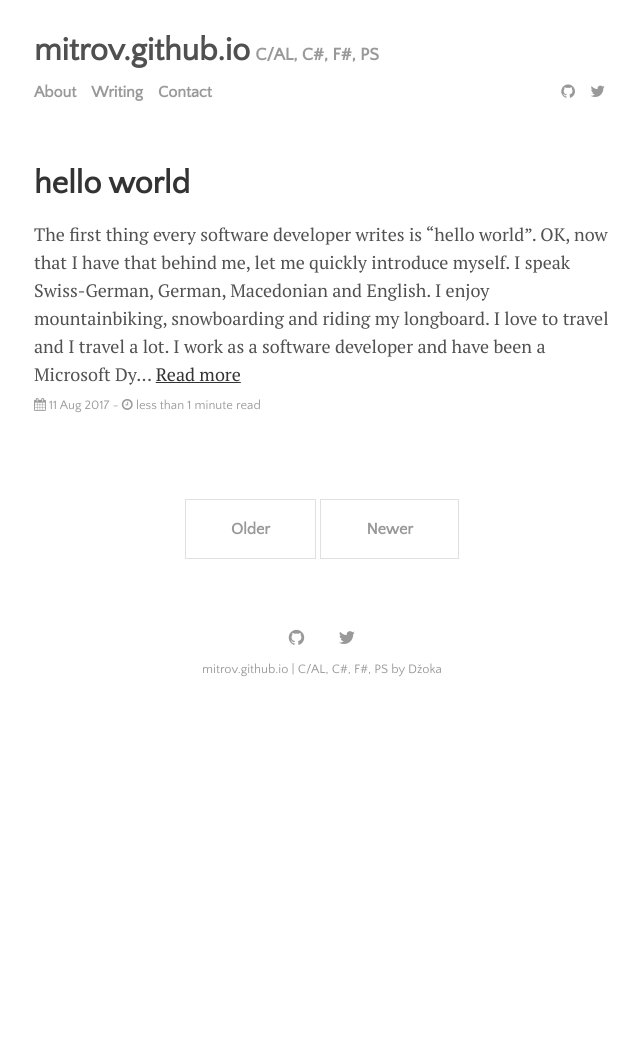
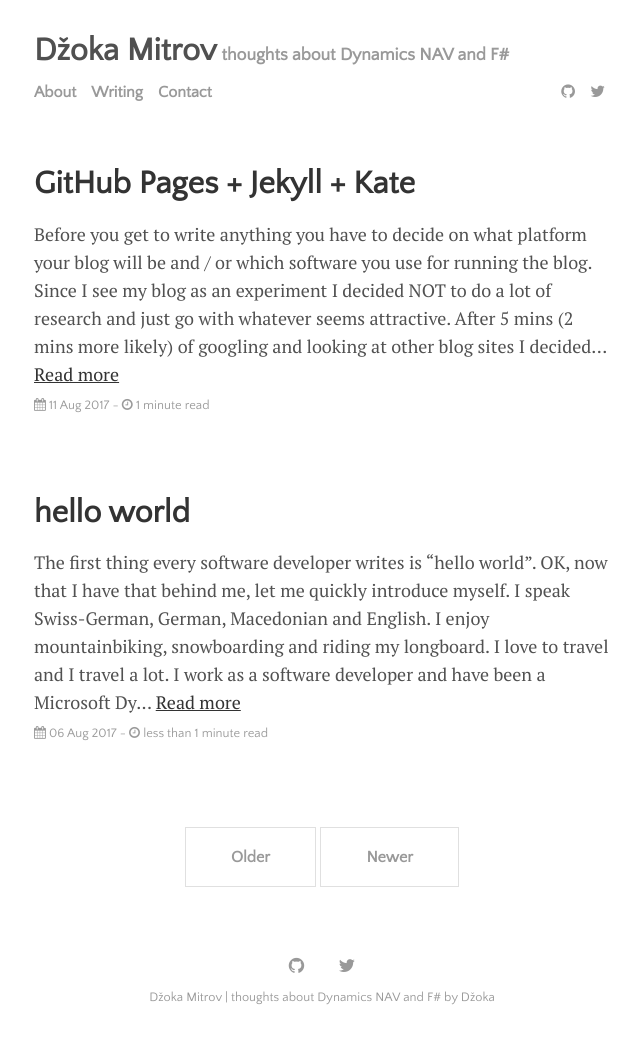
Before and after one commit to mitrov/mitrov.github.io, a Jekyll site: the page built from index.html, in a window 1280 px wide. Shown: the whole page, without its empty margins (318-958 px from the left). Built offline with Jekyll 4.4.1, drawn with Linux system fonts in a browser that asks for light colours; nearby versions of some CDN libraries; the list of posts is cut into pages by our own code; before the commit the page ends 900 px from its top, so only the background shows below that.

Commit message:
GitHub Pages and Jekyll

```diff
--- a/_data/settings.yml
+++ b/_data/settings.yml
@@ -1,5 +1,5 @@
-title:  mitrov.github.io
-tagline:  C/AL, C#, F#, PS
+title:  Džoka Mitrov
+tagline:    thoughts about Dynamics NAV and F#
 author:
   name: 'Džoka'
   twitter:  _dzmi
--- /dev/null
+++ b/_posts/2017-08-11-GitHubPages-Jekyll.md
@@ -0,0 +1,20 @@
+---
+layout: post
+title: GitHub Pages + Jekyll + Kate
+author: "Džoka Mitrov"
+categories: journal
+tags: [general]
+comments: false
+---
+Before you get to write anything you have to decide on what platform your blog will be and / or which software you use for running the blog. Since I see my blog as an experiment I decided NOT to do a lot of research and just go with whatever seems attractive. After 5 mins (2 mins more likely) of googling and looking at other blog sites I decided to stick with this combo:
+
+[GitHub Pages](https://pages.github.com/) and [Jekyll](https://jekyllrb.com/)
+
+GitHub Pages made sense to me since I'm alredy familiar with GitHub. The workflow of editing and pushing to live seems natural. And because GitHub Pages is deeply integrated with Jekyll I decided to give it a try. However, as a developer working on a Win10 notebook I was not happy reading this:
+
+> While Windows is not an officially-supported platform, it can be used to run Jekyll with the proper tweaks.
+
+Nope. I'm not interested in tweaking around to get some blog software running. Out of curiosity I tried the installation via Bash on Windows 10. Installing Jekyll was easy. But editing the same files in Win10 and the Windows Subsystem for Linux seemed like asking for trouble. File changes were not recognized by the Jekyll server and encoding issues came up. Yes, if you spend enough time to tweak around the different tools you can probably get it to work.
+
+So I decided to go all-in with a clean Ubuntu on a new virtual machine and everything seems to work fine now. I run 'jekyll serve' to start a development server at http://localhost:4000.
+I edit the Markdown files using [Kate](https://kate-editor.org/) and Jekyll automatically (re-)generates the content as soon as I save the file I'm editing.
```
Also changed, not shown: menu/about.md (+1 -3 lines), _posts/2017-08-06-Hello-World.md (renamed from _posts/2017-08-11-Hello-World.md).
